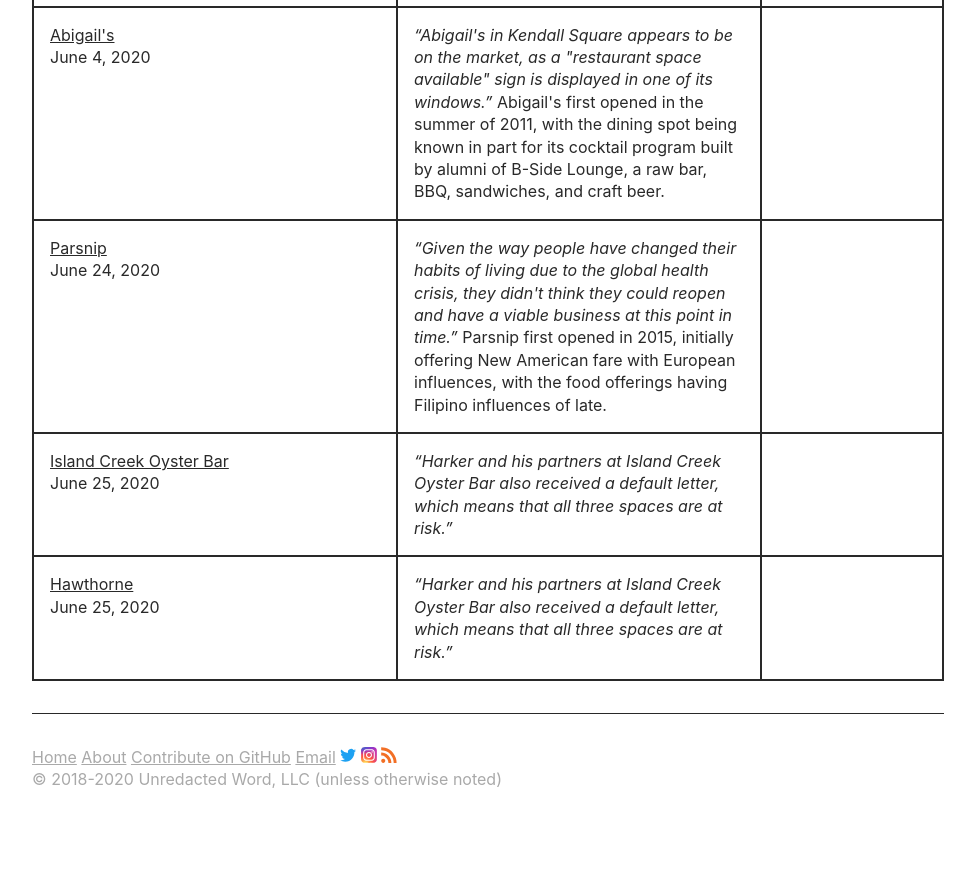
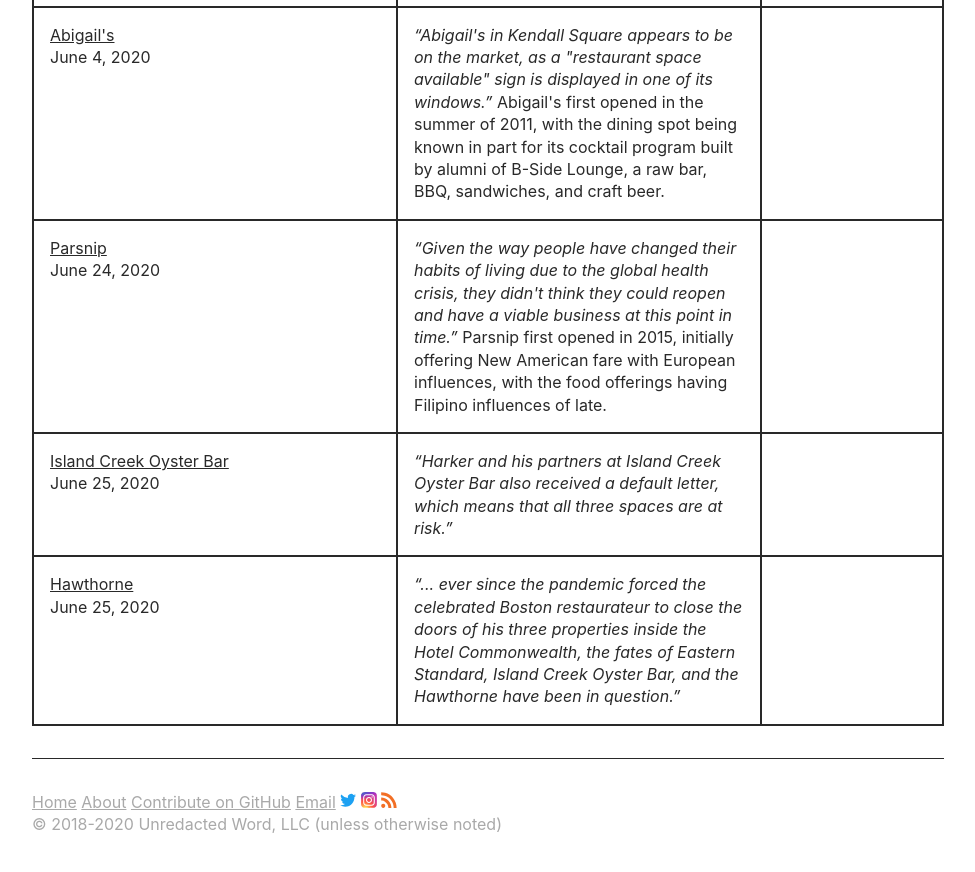
Before and after one commit to unredacted-word/katamari-restaurants, a Jekyll site: the page built from index.md, in a window 1280 px wide and 900 px high, scrolled down 3188 px. Shown: the top 872 px of the window, without its empty margins (152-1127 px from the left). Built offline with Jekyll 4.4.1, drawn with Linux system fonts in a browser that asks for light colours.

Commit message:
Update companies.yml

```diff
--- a/_data/companies.yml
+++ b/_data/companies.yml
@@ -131,5 +131,7 @@ hawthorne:
   date: 2020-06-25 10:19:00
   url: https://www.bostonglobe.com/2020/06/25/business/eastern-standard-kenmore-square-stalwart-may-be-closing-good/
   notes: >
-    <q>Harker and his partners at Island Creek Oyster Bar also received a default
-    letter, which means that all three spaces are at risk.</q>
+    <q>... ever since the pandemic forced the celebrated Boston restaurateur to
+    close the doors of his three properties inside the Hotel Commonwealth, the
+    fates of Eastern Standard, Island Creek Oyster Bar, and the Hawthorne have
+    been in question.</q>
```
